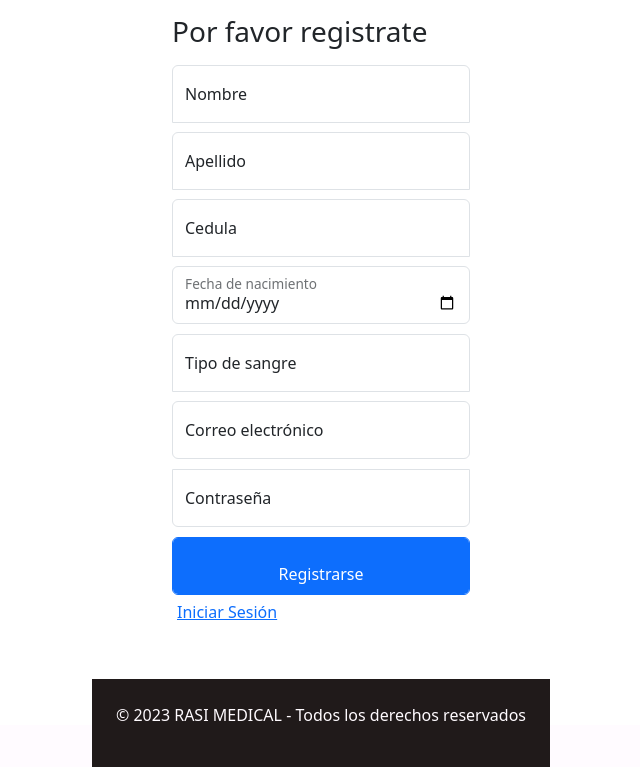
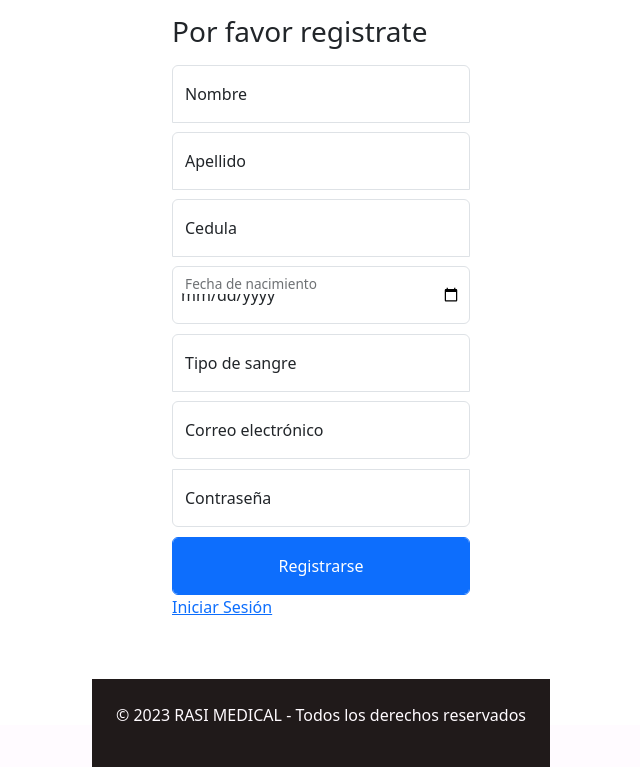
Before and after one commit to RaulRinconX/flask-app-web, a Flask app: page /signup/ in a window 1280 px wide. Shown: the part 75-842 px from the top of the page, without its empty margins (319-959 px from the left). Run offline with Flask 3, Linux system fonts and the light colour scheme; parts of the project's set-up code (start-up, migrations or seed data) failed here and were passed over; some libraries are stand-ins or nearby versions.

Commit message:
signup template button minor changes

```diff
--- a/src/static/css/signup.css
+++ b/src/static/css/signup.css
@@ -8,7 +8,7 @@ body {
 .form-signin {
   max-width: 330px;
   padding: 1rem;
-  margin: 0 auto;
+  margin: 0 auto !important;
   height: 85%;
 }
 
@@ -39,5 +39,5 @@ body {
 
 .form-control {
   height: 50px;
-  padding: 0.5rem;
+  padding: 0.5rem !important;
 }
--- a/src/templates/auth/signup.html
+++ b/src/templates/auth/signup.html
@@ -52,9 +52,7 @@
         {% endif %}
         {% endwith %}
        <input type="submit" value="Registrarse" class="form-control btn btn-primary" name="">
-       <p style="padding:5px;">
-       <a href="/login" class="login-instead">Iniciar Sesión</a></p>
-
+       <a href="/login" class="login-instead">Iniciar Sesión</a>
       </div>
   </form>
 {% endblock %}
```
